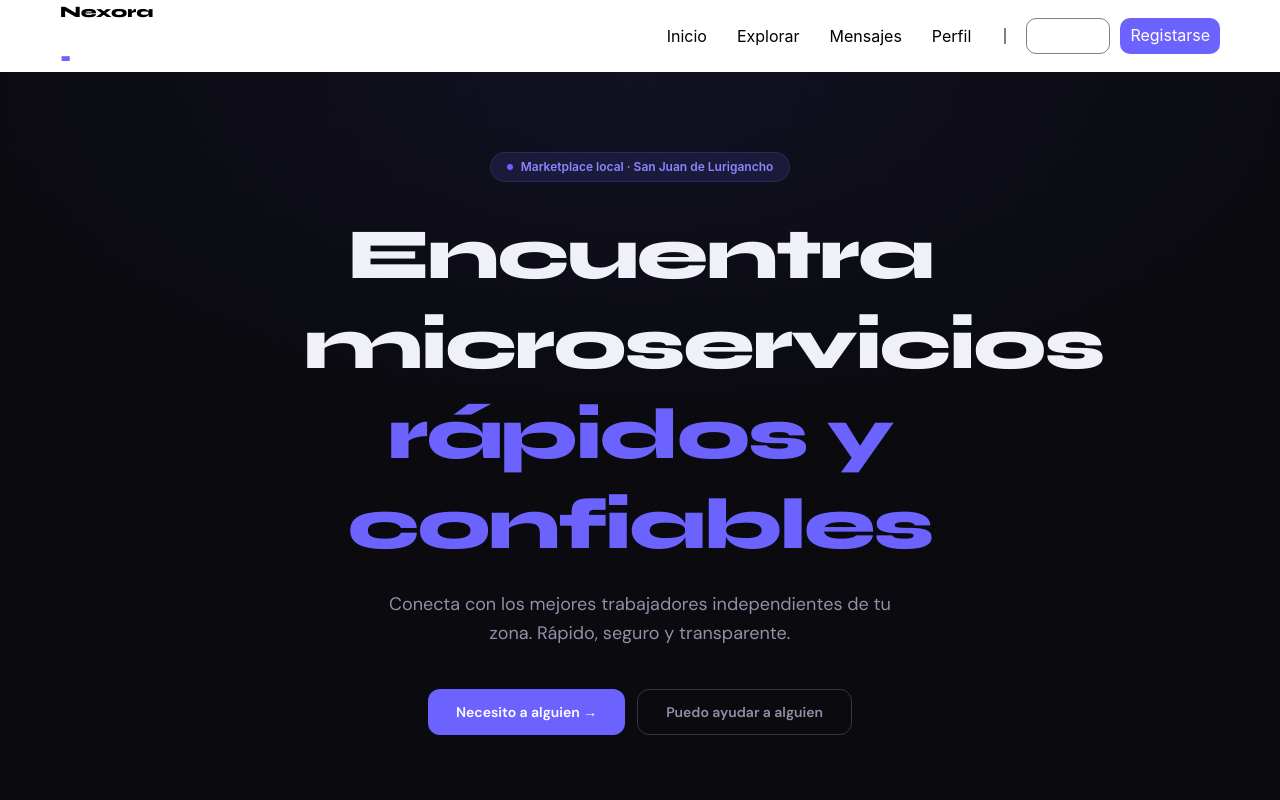
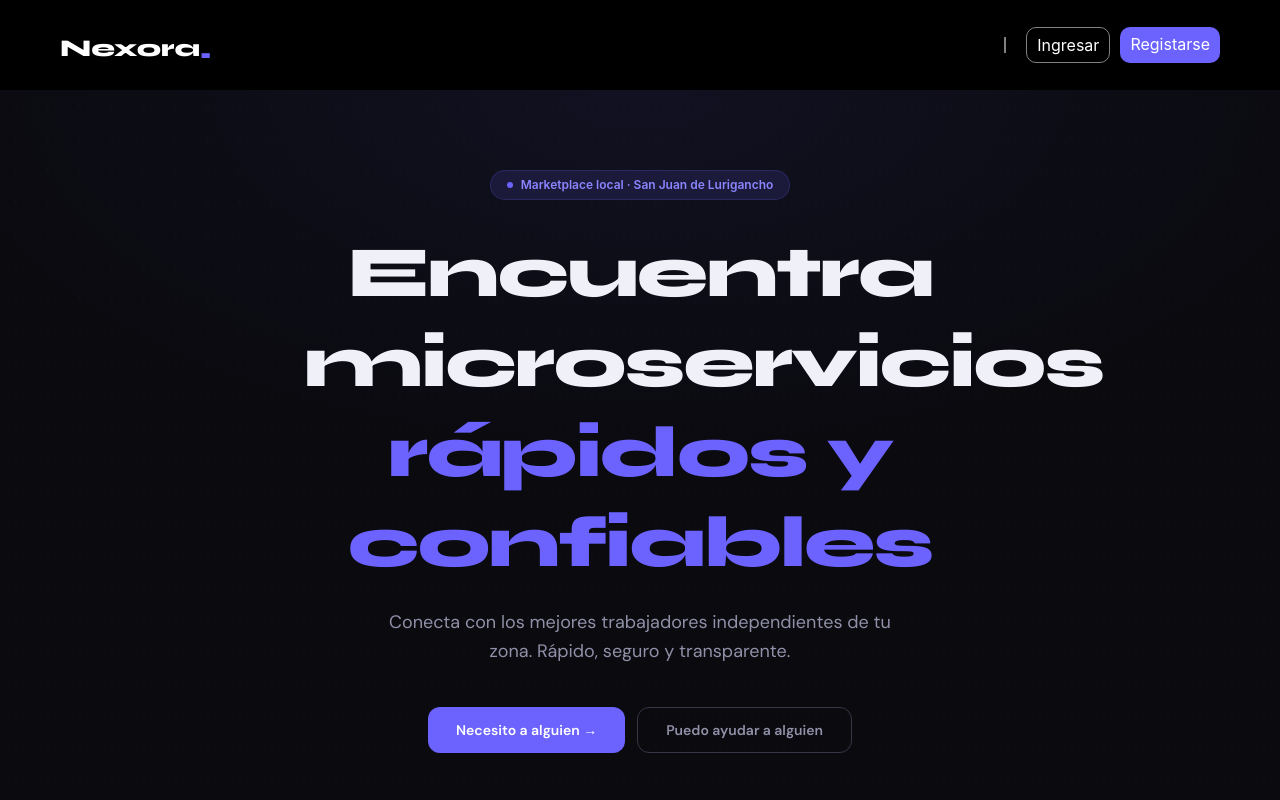
Before and after one commit to Destrabe/PROY-INTEGRADOR-I, a Next.js app: page / in a window 1280 px wide. Shown: the top 800 px of the page. Built offline with nearby package versions, Linux system fonts and the light colour scheme.

Commit message:
changed header css in Tailwind

```diff
--- a/components/header/header.css
+++ b/components/header/header.css
@@ -1,36 +1,4 @@
-.header {
-  font-family: var(--font-dm-sans);
-  width: 100%;
-  height: 90px;
-  color: white;
-  background-color: black;
-}
 
-.headerContainer {
-  height: 100%;
-  display: flex;
-  align-items: center;
-  justify-content: space-between;
-  padding: 0 60px;
-}
-
-.headerContainer-logo {
-  height: 100%;
-  display: flex;
-  align-items: center;
-  user-select: none;
-}
-
-.logo-header {
-  display: flex;
-  align-items: flex-end;
-
-  font-family: var(--font-syne);
-  font-weight: 800;
-  font-size: 24px;
-  line-height: 1;
-  color: #fff;
-}
 
 .logo-header-point {
   font-size: 32px;
--- a/components/header/header.jsx
+++ b/components/header/header.jsx
@@ -4,37 +4,37 @@ import Link from "next/link";
 
 export default function Header() {
   return (
-    <div className="font-sans w-ful ">
-      <div className="headerContainer">
-        <div className="headerContainer-logo">
-          <div className="font-syne">
+    <div className="font-sans w-full h-[90px] color-white bg-black">
+      <div className="h-full flex items-center justify-between px-[60px] py-0">
+        <div className="h-full flex items-center select-none">
+          <div className="flex items-end font-syne font-extrabold text-2xl leading-none text-white">
             <div className="logo-header-name">Nexora</div>
-            <div className="logo-header-point">.</div>
-          </div>
+            <div className="text-[32px] text-[#6c63ff] relative top-[3px]">.</div>
+           </div>
         </div>
-        <div className="options">
-          <div className="menu">
-            <Link href="/" className="menu-option">
+        <div className=" flex items-center gap-[20px]">
+          <div className="flex gap-[30px] text-base">
+            <Link href="/" className="flex cursor-pointer justify-center items-center">
               Inicio
             </Link>
-            <Link href="#" className="menu-option">
+            <Link href="#" className="flex cursor-pointer justify-center items-center">
               Explorar
             </Link>
-            <Link href="#" className="menu-option">
+            <Link href="#" className="flex cursor-pointer justify-center items-center">
               Mensajes
             </Link>
-            <Link href="#" className="menu-option">
+            <Link href="#" className="flex cursor-pointer justify-center items-center">
               Perfil
             </Link>
           </div>
-          <div className="separator-container">
-            <div className="separator"></div>
+          <div className="h-[30px] flex justify-center items-center">
+            <div className="w-[15px] flex justify-center items-center border-r-2 border-r-[gray] border-solid h-[16px]"></div>
           </div>
-          <div className="headerButtons">
-            <Link href="/login" className="boton-ingresar">
+          <div className="flex gap-[10px]">
+            <Link href="/login" className="no-underline text-white cursor-pointer px-2.5 py-[5px] rounded-[10px] border border-solid border-[gray]">
               Ingresar
             </Link>
-            <Link href="/register" className="boton-registrarse">
+            <Link href="/register" className="no-underline text-white cursor-pointer px-2.5 py-[5px] rounded-[10px] bg-[#6c63ff]">
               Registarse
             </Link>
           </div>
```
